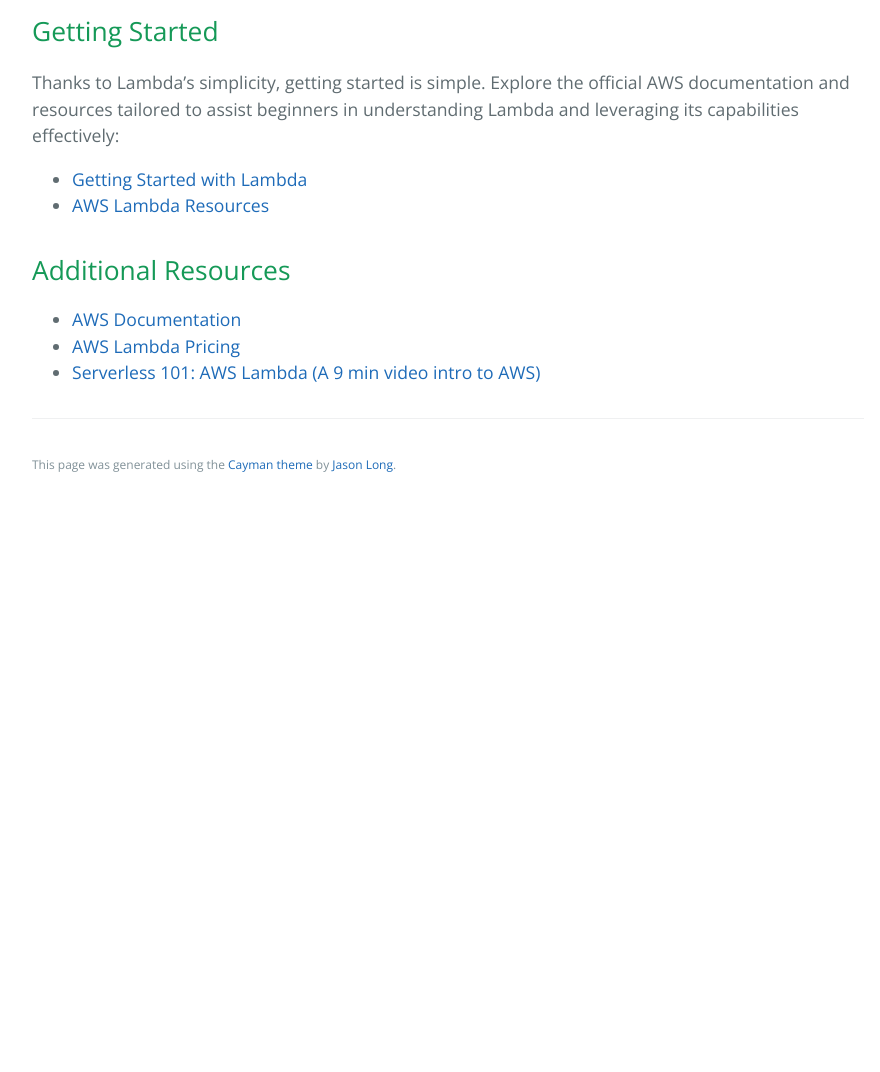
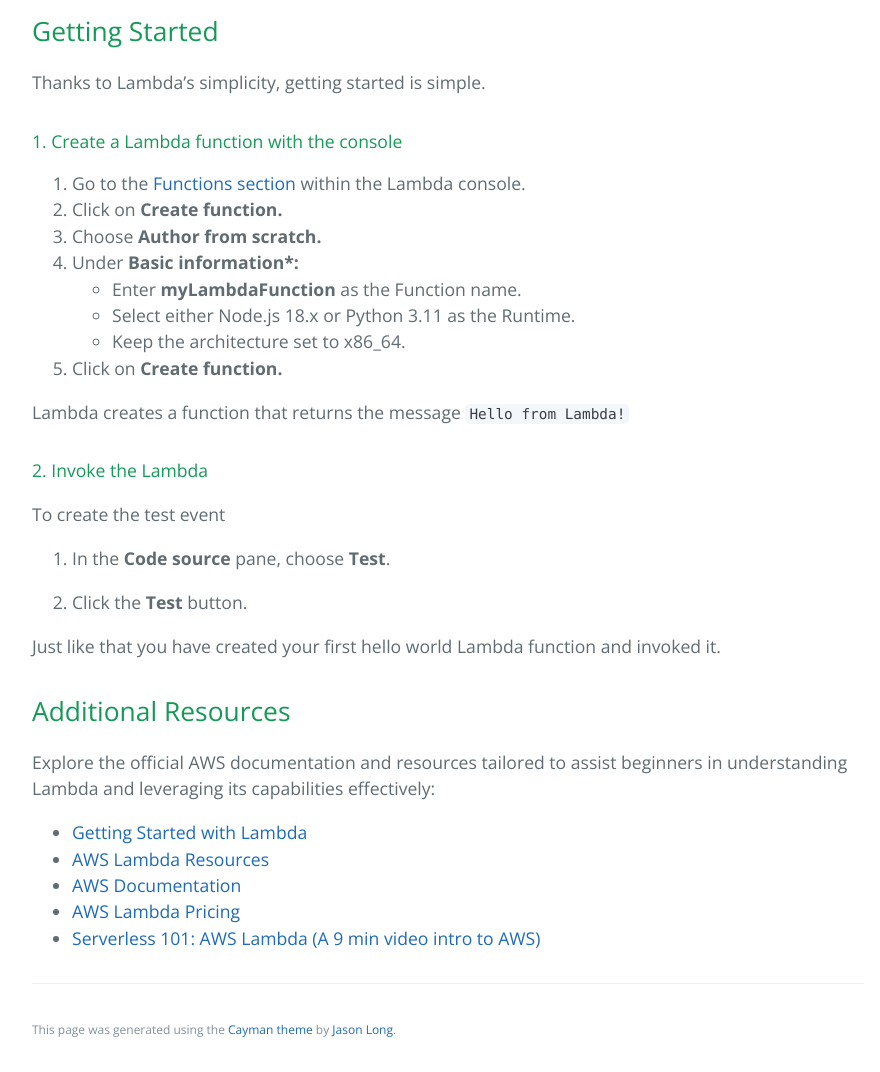
Before and after one commit to learning-software-engineering/learning-software-engineering.github.io, a Jekyll site: the page built from Topics/Tech_Stacks/Lambda.md, in a window 1280 px wide and 1400 px high, scrolled down 2828 px. Shown: the part 328-1400 px from the top of the window, without its empty margins (192-1072 px from the left). Built offline with Jekyll 4.4.1, drawn with Linux system fonts in a browser that asks for light colours; our own code applies the rules of GitHub Pages for plain Markdown files; before the commit the page ends 3663 px from its top, so only the background shows below that.

Commit message:
Added a getting started section

```diff
--- a/Topics/Tech_Stacks/Lambda.md
+++ b/Topics/Tech_Stacks/Lambda.md
@@ -54,13 +54,39 @@
 
 ## Getting Started
 
-Thanks to Lambda's simplicity, getting started is simple. Explore the official AWS documentation and resources tailored to assist beginners in understanding Lambda and leveraging its capabilities effectively:
+Thanks to Lambda's simplicity, getting started is simple.
+
+#### 1. Create a Lambda function with the console
+
+
+1. Go to the [Functions section](https://console.aws.amazon.com/lambda/home#/functions) within the Lambda console.
+2. Click on **Create function.**
+3. Choose **Author from scratch.**
+4. Under **Basic information*:**
+   - Enter **myLambdaFunction** as the Function name.
+   - Select either Node.js 18.x or Python 3.11 as the Runtime.
+   - Keep the architecture set to x86_64.
+5. Click on **Create function.**
+
+
+Lambda creates a function that returns the message `Hello from Lambda!`
+
+#### 2. Invoke the Lambda
+
+To create the test event
+1. In the **Code source** pane, choose **Test**.
+
+2. Click the **Test** button.
+
+Just like that you have created your first hello world Lambda function and invoked it.
+
+
+## Additional Resources
+
+Explore the official AWS documentation and resources tailored to assist beginners in understanding Lambda and leveraging its capabilities effectively:
 
 - [Getting Started with Lambda](https://docs.aws.amazon.com/lambda/latest/dg/getting-started.html)
 - [AWS Lambda Resources](https://aws.amazon.com/lambda/resources/?aws-lambda-resources-blog.sort-by=item.additionalFields.createdDate&aws-lambda-resources-blog.sort-order=desc)
-
-
-## Additional Resources
 - [AWS Documentation](https://docs.aws.amazon.com/amazondynamodb/latest/developerguide/Introduction.html)
 - [AWS Lambda Pricing](https://aws.amazon.com/lambda/pricing/)
 - [Serverless 101: AWS Lambda (A 9 min video intro to AWS)](https://aws.amazon.com/lambda/getting-started/)
```
